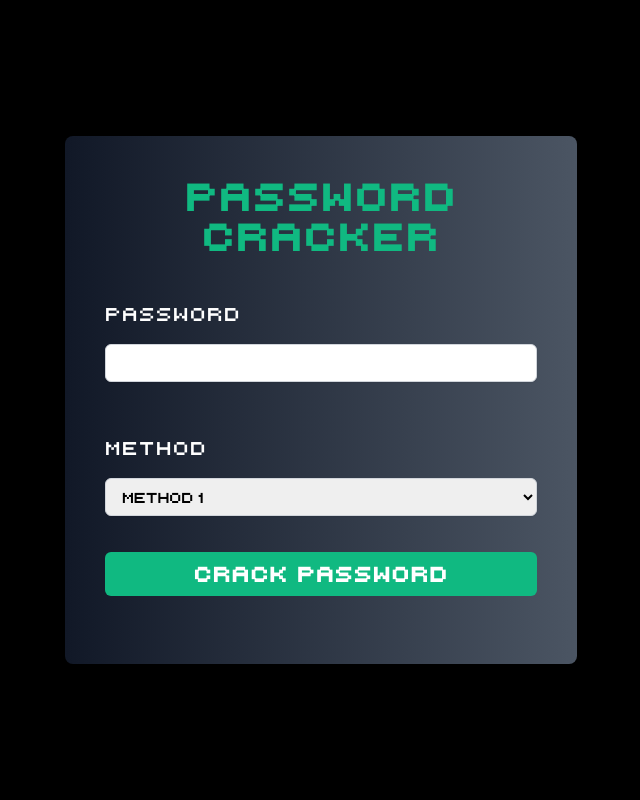
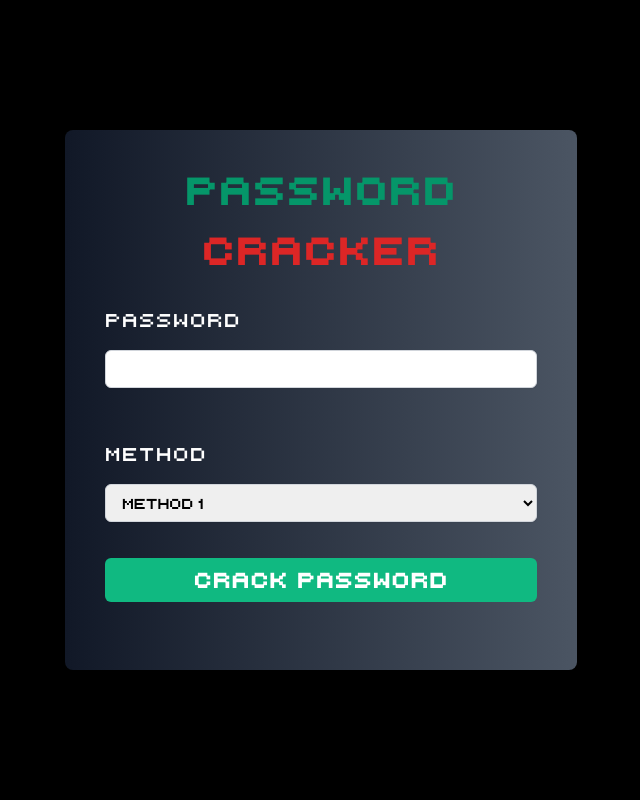
Before and after one commit to richardwaters9049/pw-crack-app, a Flask app: page / in a window 1280 px wide. Shown: the whole page, without its empty margins (319-959 px from the left). Run offline with Flask 2, Linux system fonts and the light colour scheme.

Commit message:
style changes

```diff
--- a/static/style.css
+++ b/static/style.css
@@ -37,7 +37,7 @@ body {
 
 p {
   color: white;
-  font-family: "Retro Computer", "Courier New", monospace;
+  font-family: "Courier New", monospace;
   letter-spacing: 1px;
   font-size: 1.2rem;
 }
--- a/templates/index.html
+++ b/templates/index.html
@@ -20,11 +20,16 @@
     <div
       class="bg-gradient-to-r from-gray-900 to-gray-600 p-10 rounded-lg shadow-lg w-full max-w-lg flex flex-col gap-3 z-10 relative"
     >
-      <h1
-        class="text-4xl font-bold mb-4 tracking-widest text-green-500 text-center"
+      <h2
+        class="text-4xl font-bold mb-2 tracking-widest text-green-600 text-center"
       >
-        Password Cracker
-      </h1>
+        Password
+      </h2>
+      <h2
+        class="text-4xl font-bold tracking-widest text-red-600 text-center mb-2"
+      >
+        Cracker
+      </h2>
       <form
         id="crack-form"
         class="space-y-4 flex flex-col gap-5"
```
Also changed, not shown: README.md.
